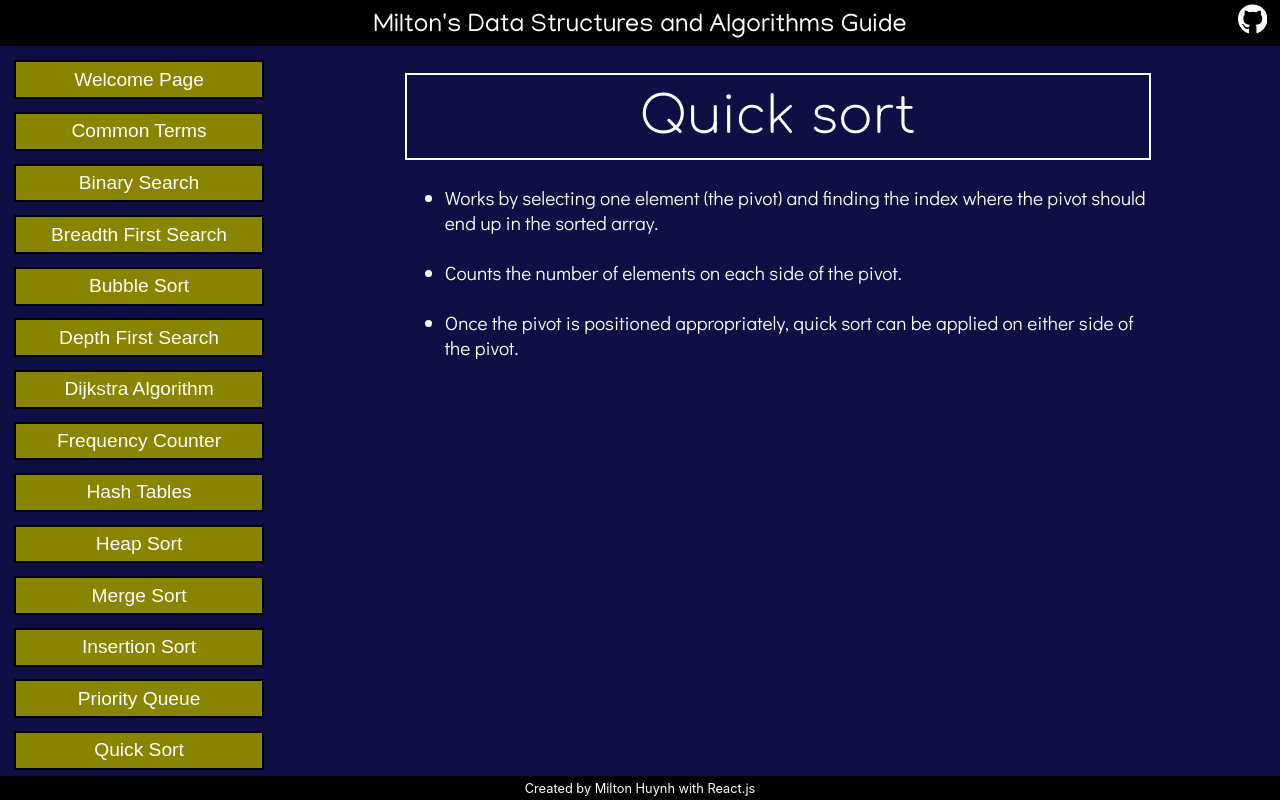
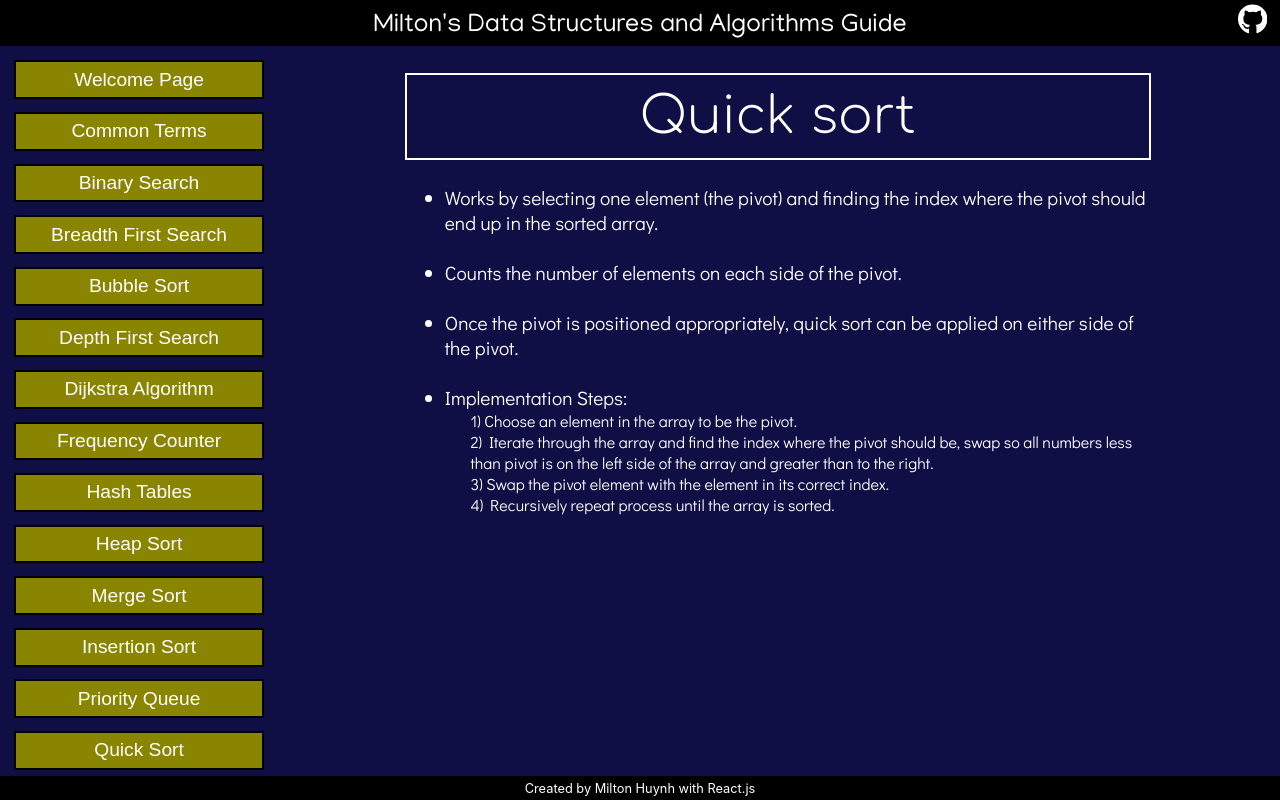
Before and after one commit to miltonhuynh/DSA-guide, a React (Create React App) app in the folder app/: page /DSA-guide/QuickSort in a window 1280 px wide. Built offline with nearby package versions, Linux system fonts and the light colour scheme; a web font is replaced by a local one.

Commit message:
Added quick sort implementation steps

```diff
--- a/app/src/Concepts/QuickSort.js
+++ b/app/src/Concepts/QuickSort.js
@@ -10,6 +10,13 @@ export default function QuickSort() {
             <li>Works by selecting one element (the pivot) and finding the index where the pivot should end up in the sorted array.</li><br/>
             <li>Counts the number of elements on each side of the pivot.</li><br/>
             <li>Once the pivot is positioned appropriately, quick sort can be applied on either side of the pivot.</li><br/>
+            <li>Implementation Steps:</li>
+            <div class="indent font-sm">
+              <div>1) Choose an element in the array to be the pivot.</div>
+              <div>2) Iterate through the array and find the index where the pivot should be, swap so all numbers less than pivot is on the left side of the array and greater than to the right.</div>
+              <div>3) Swap the pivot element with the element in its correct index.</div>
+              <div>4) Recursively repeat process until the array is sorted.</div>
+            </div>
           </div>
         </ul>
       </div>
```
